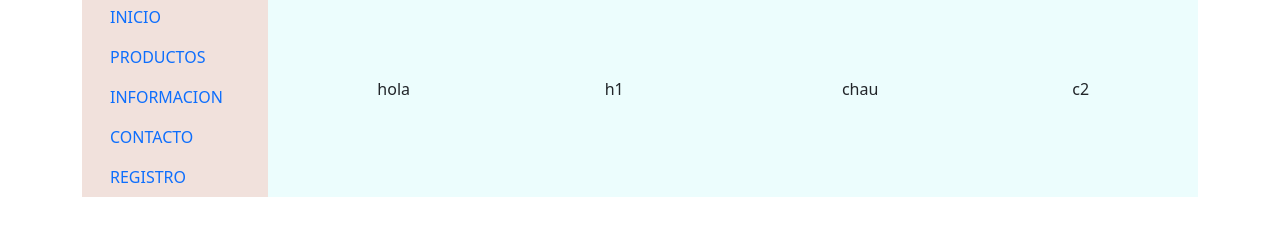
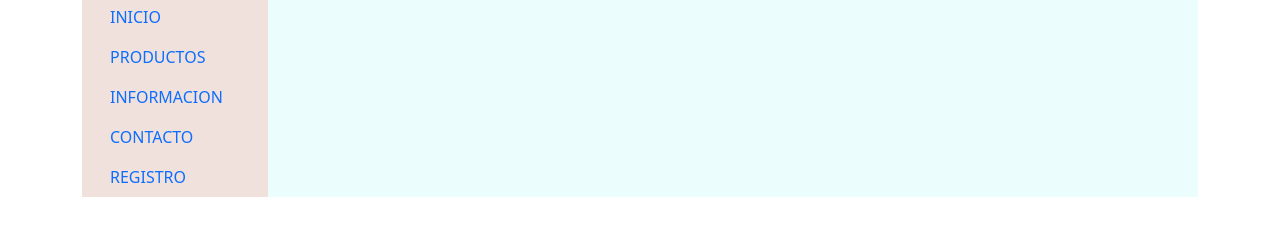
Before and after one commit to acostajluism/chamona-deco-acostajoseluis, a plain HTML site: page index.html in a window 1280 px wide. Shown: the part 97-332 px from the top of the page. Drawn offline with Linux system fonts and the light colour scheme.

Commit message:
agrego bootstrap.css

```diff
--- a/index.html
+++ b/index.html
@@ -26,13 +26,7 @@
                         <li class="nav-item"><a class="nav-link" href="./paginas/registro.html">REGISTRO</a></li>
                     </ul>
                 </nav>
-                <section id="productos" class="col-lg-5 col-md-5 col-sm-6 col-xs-6 contenedor">
-                    <p>hola</p>
-                    <p>h1</p>
-                </section>
-                <section id="productos" class="col-lg-5 col-md-5 col-sm-6 col-xs-6 contenedor">
-                    <p>chau</p>
-                    <p>c2</p>
+                <section id="productos" class="col-lg-10 col-md-10 col-sm-12 col-xs-12 d-flex">
 
                 </section>
 
```
